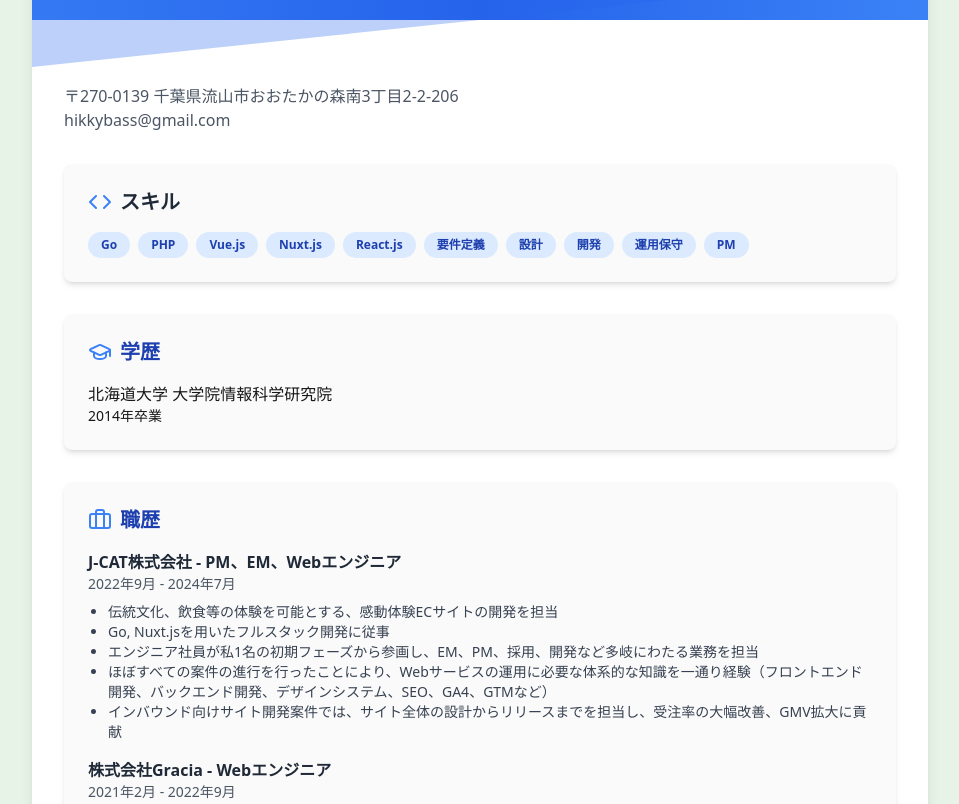
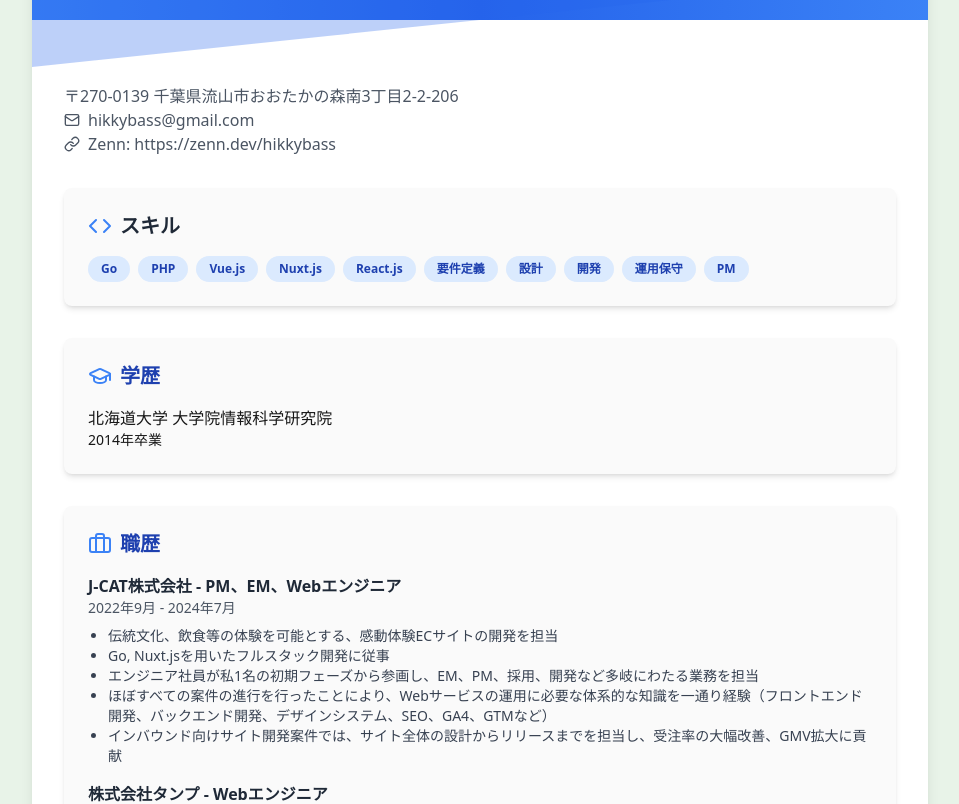
Before and after one commit to hikkybass/my-portfolio, a Next.js app: page / in a window 1280 px wide. Shown: the part 220-1024 px from the top of the page, without its empty margins (160-1119 px from the left). Built offline with nearby package versions, Linux system fonts and the light colour scheme.

Commit message:
デザイン調整

```diff
--- a/components/stylish-resume-final.tsx
+++ b/components/stylish-resume-final.tsx
@@ -7,6 +7,8 @@ import {
   BriefcaseIcon,
   CodeIcon,
   SmileIcon,
+  LinkIcon,
+  MailIcon,
 } from 'lucide-react';
 import Image from 'next/image';
 
@@ -58,7 +60,20 @@ export function StylishResumeFinal() {
             <p className="text-gray-600">
               〒270-0139 千葉県流山市おおたかの森南3丁目2-2-206
             </p>
-            <p className="text-gray-600">hikkybass@gmail.com</p>
+            <p className="text-gray-600 flex items-center">
+              <MailIcon className="mr-2 h-4 w-4" />
+              hikkybass@gmail.com
+            </p>
+            <p className="text-gray-600 flex items-center">
+              <LinkIcon className="mr-2 h-4 w-4" />
+              Zenn:
+              <a
+                href="https://zenn.dev/hikkybass"
+                className="ml-1 hover:underline"
+              >
+                https://zenn.dev/hikkybass
+              </a>
+            </p>
           </header>
 
           <section className="mb-8 bg-[#fafafa] rounded-lg p-6 shadow-md">
@@ -119,7 +134,7 @@ export function StylishResumeFinal() {
               </div>
               <div>
                 <p className="font-bold text-gray-800">
-                  株式会社Gracia - Webエンジニア
+                  株式会社タンプ - Webエンジニア
                 </p>
                 <p className="text-sm text-gray-600">2021年2月 - 2022年9月</p>
                 <ul className="list-disc text-xs text-gray-700 font-medium md:text-sm mt-2 pl-5">
@@ -132,7 +147,7 @@ export function StylishResumeFinal() {
                     自社倉庫に常駐することで現場業務を実際に行ったり倉庫メンバと対話を重ねながら、アジャイルで要件定義、設計、開発を行いリリース。社内の運用コスト大幅削減に貢献
                   </li>
                   <li>
-                    チーム内勉強会の立ち上げを行い、チームビルディング、ナレッジシェア体制の構築に貢献
+                    チーム内勉強会の立ち上げを行い、チームビルディング、ナレッジ���ェア体制の構築に貢献
                   </li>
                 </ul>
               </div>
```
